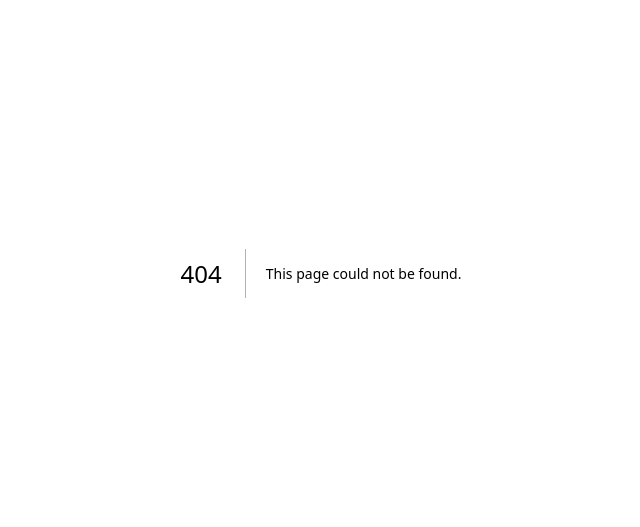
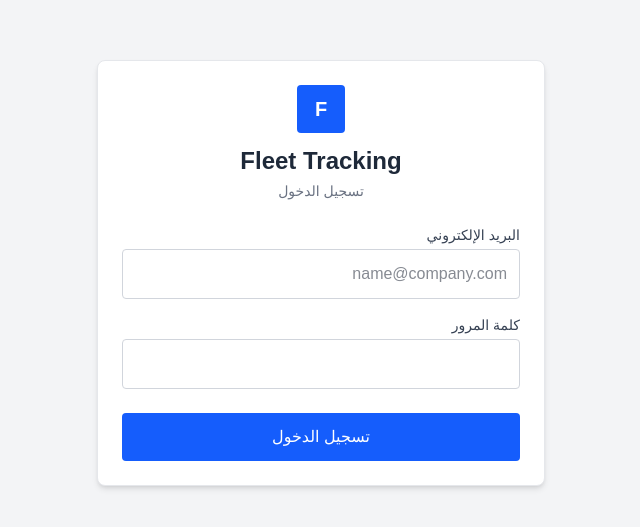
Before and after one commit to mohamed0155065/feelt-tracking-app-front, a Next.js app: page /login in a window 1280 px wide. Before the commit this address had no page. Shown: the part 127-654 px from the top of the page, without its empty margins (319-959 px from the left). Built offline with nearby package versions, Linux system fonts and the light colour scheme.

Commit message:
create and customize login page UI

```diff
--- /dev/null
+++ b/app/login/page.tsx
@@ -0,0 +1,88 @@
+'use client';
+import React, { useState } from 'react';
+
+export default function LoginPage() {
+  const [realPassword, setRealPassword] = useState('');
+  const [displayPassword, setDisplayPassword] = useState('');
+
+  const handleSubmit = (e: any) => {
+    e.preventDefault();
+    alert('تم استقبال الباسورد الحقيقي وهو: ' + realPassword);
+  };
+
+  const handlePasswordChange = (e: any) => {
+    const val = e.target.value;
+
+    // لو اليوزر بيمسح
+    if (val.length < displayPassword.length) {
+      const updatedReal = realPassword.slice(0, val.length);
+      setRealPassword(updatedReal);
+      setDisplayPassword(val);
+      return;
+    }
+
+    // الحرف الجديد اللي اتكتب
+    const lastChar = val.charAt(val.length - 1);
+    const newReal = realPassword + lastChar;
+    setRealPassword(newReal);
+
+    //بشوف الحرف الجديد جنب القديم المخنفي
+    const stars = '•'.repeat(realPassword.length);
+    setDisplayPassword(stars + lastChar);
+
+    //بعد نص ثانية  حول لي الحرف الأخير لنجمه
+    setTimeout(() => {
+      setDisplayPassword('•'.repeat(newReal.length));
+    }, 500);
+  };
+
+  return (
+    <div className="min-h-screen flex items-center justify-center bg-gray-100 p-4" dir="rtl">
+      <div className="w-full max-w-md bg-white p-6 rounded-lg shadow-md border border-gray-200">
+
+        <div className="text-center mb-6">
+          <div className="inline-flex h-12 w-12 rounded bg-blue-600 items-center justify-center text-white text-xl font-bold mb-3">
+            F
+          </div>
+          <h2 className="text-2xl font-bold text-gray-800">Fleet Tracking</h2>
+          <p className="text-sm text-gray-500 mt-1">تسجيل الدخول</p>
+        </div>
+
+        <form onSubmit={handleSubmit} className="space-y-4">
+
+          {/* للبريد الالكتروني*/}
+          <div>
+            <label className="block text-sm font-medium text-gray-700 mb-1">البريد الإلكتروني</label>
+            <input
+              type="email"
+              required
+              placeholder="name@company.com"
+              className="w-full p-3 rounded border border-gray-300 focus:outline-none focus:border-blue-500 text-gray-900"
+            />
+          </div>
+
+          {/* للباسورد */}
+          <div>
+            <label className="block text-sm font-medium text-gray-700 mb-1">كلمة المرور</label>
+            <input
+              type="text"
+              required
+              value={displayPassword}
+              onChange={handlePasswordChange}
+              className="w-full p-3 rounded border border-gray-300 focus:outline-none focus:border-blue-500 text-gray-900"
+            />
+          </div>
+
+          <button
+            type="submit"
+            className="w-full py-3 mt-2 rounded bg-blue-600 hover:bg-blue-700 text-white font-medium transition-colors"
+          >
+            تسجيل الدخول
+          </button>
+
+        </form>
+
+      </div>
+    </div>
+  );
+}
```
